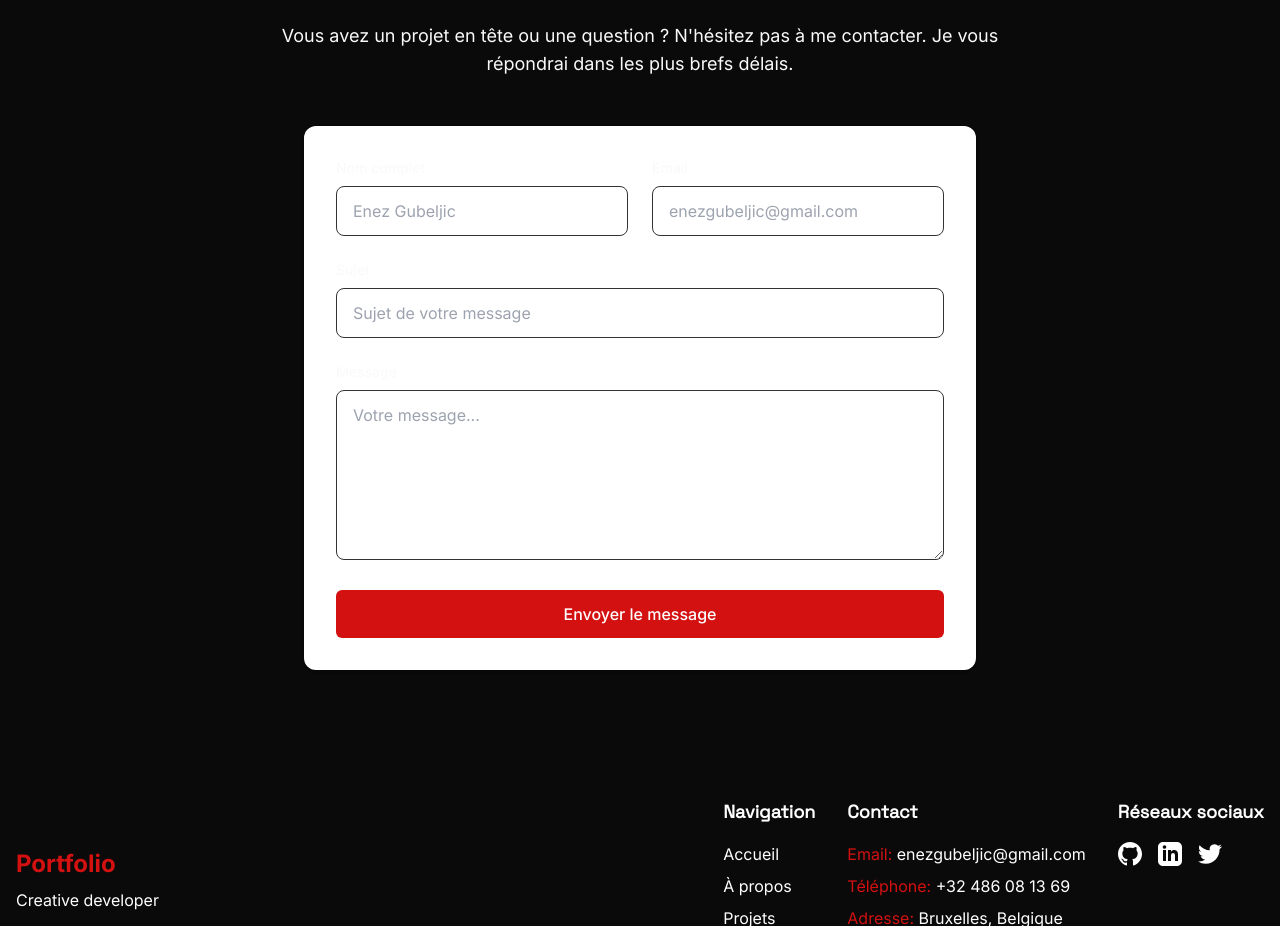
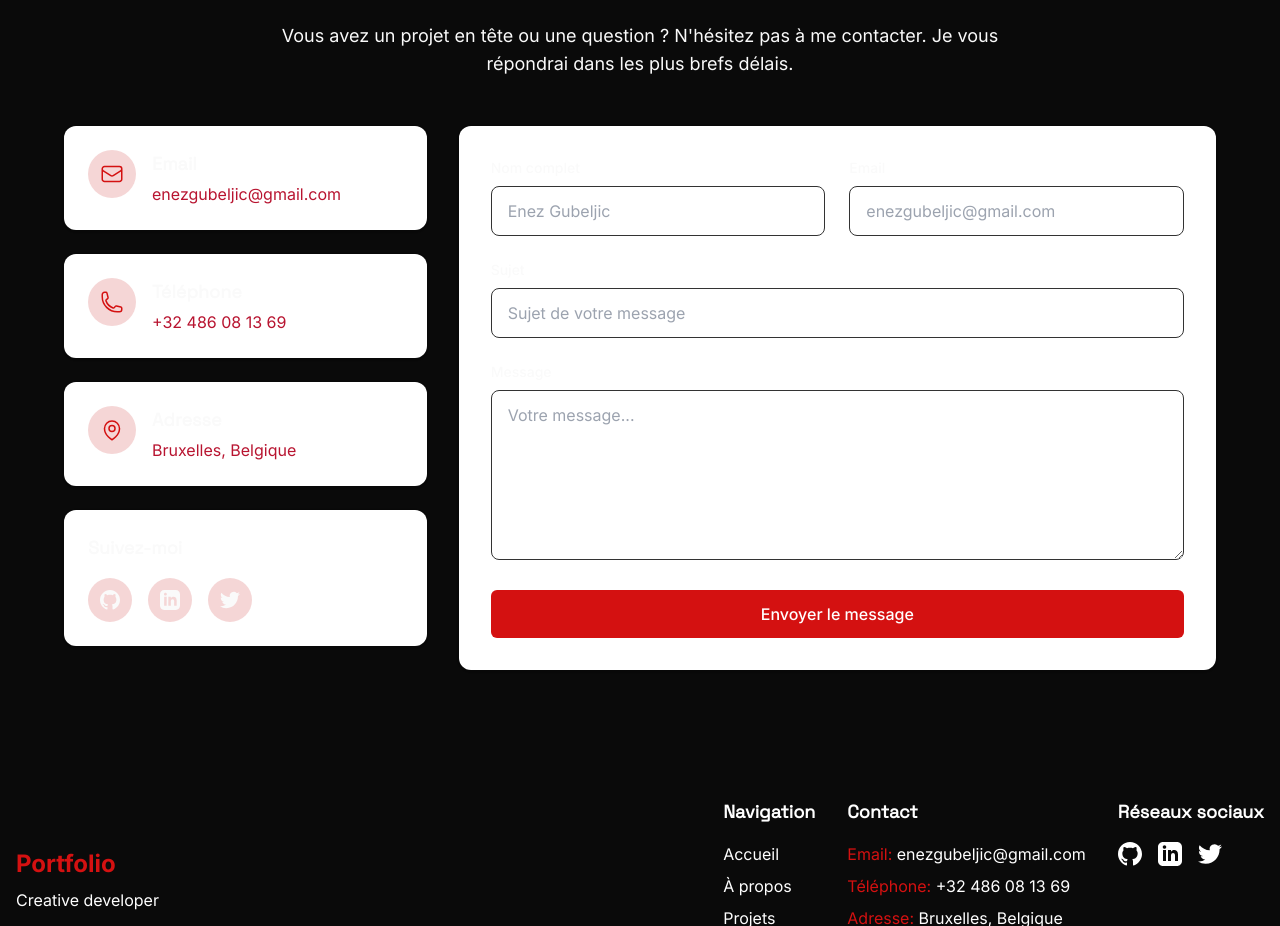
Before and after one commit to EEnez/portfolio, a Next.js app: page / in a window 1280 px wide. Shown: the part 4320-5246 px from the top of the page. Built offline with nearby package versions, Linux system fonts and the light colour scheme.

Commit message:
Fix contact form fix

```diff
--- a/src/components/Contact.tsx
+++ b/src/components/Contact.tsx
@@ -1,6 +1,9 @@
 "use client";
 
 import { useState } from 'react';
+import { motion } from 'framer-motion';
+import { useInView } from 'react-intersection-observer';
+import { EnvelopeIcon, PhoneIcon, MapPinIcon } from '@heroicons/react/24/outline';
 
 export default function Contact() {
   console.log('Contact component rendering...'); // Test if component renders
@@ -16,7 +19,12 @@ export default function Contact() {
   const [submitSuccess, setSubmitSuccess] = useState(false);
   const [submitError, setSubmitError] = useState('');
 
-  const handleChange = (e: React.ChangeEvent<HTMLInputElement | HTMLTextAreaElement>) => {
+  const [ref, inView] = useInView({
+    triggerOnce: true,
+    threshold: 0.1,
+  });
+
+  const handleChange = (e: React.ChangeEvent<HTMLInputElement | HTMLTextAreaElement | HTMLSelectElement>) => {
     const { name, value } = e.target;
     setFormData(prev => ({ ...prev, [name]: value }));
   };
@@ -65,6 +73,42 @@ export default function Contact() {
     }
   };
 
+  const contactInfo = [
+    {
+      icon: <EnvelopeIcon className="h-6 w-6" />,
+      title: 'Email',
+      content: 'enezgubeljic@gmail.com',
+      link: 'mailto:enezgubeljic@gmail.com',
+    },
+    {
+      icon: <PhoneIcon className="h-6 w-6" />,
+      title: 'Téléphone',
+      content: '+32 486 08 13 69',
+      link: 'tel:+32486081369',
+    },
+    {
+      icon: <MapPinIcon className="h-6 w-6" />,
+      title: 'Adresse',
+      content: 'Bruxelles, Belgique',
+      link: 'https://maps.google.com/?q=Bruxelles,Belgique',
+    },
+  ];
+
+  const containerVariants = {
+    hidden: { opacity: 0 },
+    visible: {
+      opacity: 1,
+      transition: {
+        staggerChildren: 0.1,
+      },
+    },
+  };
+
+  const itemVariants = {
+    hidden: { opacity: 0, y: 20 },
+    visible: { opacity: 1, y: 0, transition: { duration: 0.5 } },
+  };
+
   return (
     <section id="contact" className="py-16 md:py-20">
       <div className="container mx-auto px-4">
@@ -76,11 +120,89 @@ export default function Contact() {
           Vous avez un projet en tête ou une question ? N&apos;hésitez pas à me contacter. Je vous répondrai dans les plus brefs délais.
         </p>
 
-        <div className="max-w-2xl mx-auto">
+        <div className="grid grid-cols-1 lg:grid-cols-3 gap-6 md:gap-8 max-w-6xl mx-auto">
+
+          <motion.div
+            ref={ref}
+            variants={containerVariants}
+            initial="hidden"
+            animate={inView ? "visible" : "hidden"}
+            className="lg:col-span-1 space-y-4 md:space-y-6"
+          >
+            {contactInfo.map((info) => (
+              <motion.a
+                key={info.title}
+                href={info.link}
+                target="_blank"
+                rel="noopener noreferrer"
+                variants={itemVariants}
+                className="flex items-start p-6 bg-white dark:bg-dark rounded-xl shadow-subtle hover:shadow-lg transition-shadow"
+              >
+                <div className="p-3 bg-border-light text-primary rounded-full mr-4">
+                  {info.icon}
+                </div>
+                <div>
+                  <h3 className="font-semibold text-lg mb-1">{info.title}</h3>
+                  <p className="text-secondary">{info.content}</p>
+                </div>
+              </motion.a>
+            ))}
+
+            <motion.div
+              variants={itemVariants}
+              className="p-6 bg-white dark:bg-dark rounded-xl shadow-subtle mt-8"
+            >
+              <h3 className="font-semibold text-lg mb-4">Suivez-moi</h3>
+              <div className="flex space-x-4">
+                <a
+                  href="https://github.com/EEnez"
+                  target="_blank"
+                  rel="noopener noreferrer"
+                  className="p-3 bg-border-light dark:bg-border rounded-full hover:bg-primary/10 hover:text-primary transition-colors "
+                >
+                  <svg className="h-5 w-5" fill="currentColor" viewBox="0 0 24 24">
+                    <path d="M12 0c-6.626 0-12 5.373-12 12 0 5.302 3.438 9.8 8.207 11.387.599.111.793-.261.793-.577v-2.234c-3.338.726-4.033-1.416-4.033-1.416-.546-1.387-1.333-1.756-1.333-1.756-1.089-.745.083-.729.083-.729 1.205.084 1.839 1.237 1.839 1.237 1.07 1.834 2.807 1.304 3.492.997.107-.775.418-1.305.762-1.604-2.665-.305-5.467-1.334-5.467-5.931 0-1.311.469-2.381 1.236-3.221-.124-.303-.535-1.524.117-3.176 0 0 1.008-.322 3.301 1.23.957-.266 1.983-.399 3.003-.404 1.02.005 2.047.138 3.006.404 2.291-1.552 3.297-1.23 3.297-1.23.653 1.653.242 2.874.118 3.176.77.84 1.235 1.911 1.235 3.221 0 4.609-2.807 5.624-5.479 5.921.43.372.823 1.102.823 2.222v3.293c0 .319.192.694.801.576 4.765-1.589 8.199-6.086 8.199-11.386 0-6.627-5.373-12-12-12z" />
+                  </svg>
+                </a>
+                <a
+                  href="https://www.linkedin.com/in/enez-gubeljic-76313229b"
+                  target="_blank"
+                  rel="noopener noreferrer"
+                  className="p-3 bg-border-light dark:bg-border rounded-full hover:bg-primary/10 hover:text-primary transition-colors"
+                >
+                  <svg className="h-5 w-5" fill="currentColor" viewBox="0 0 24 24">
+                    <path d="M19 0h-14c-2.761 0-5 2.239-5 5v14c0 2.761 2.239 5 5 5h14c2.762 0 5-2.239 5-5v-14c0-2.761-2.238-5-5-5zm-11 19h-3v-11h3v11zm-1.5-12.268c-.966 0-1.75-.79-1.75-1.764s.784-1.764 1.75-1.764 1.75.79 1.75 1.764-.783 1.764-1.75 1.764zm13.5 12.268h-3v-5.604c0-3.368-4-3.113-4 0v5.604h-3v-11h3v1.765c1.396-2.586 7-2.777 7 2.476v6.759z" />
+                  </svg>
+                </a>
+                <a
+                  href="https://x.com/Enez_Gubeljic"
+                  target="_blank"
+                  rel="noopener noreferrer"
+                  className="p-3 bg-border-light dark:bg-border rounded-full hover:bg-primary/10 hover:text-primary transition-colors"
+                >
+                  <svg className="h-5 w-5" fill="currentColor" viewBox="0 0 24 24">
+                    <path d="M23.953 4.57a10 10 0 01-2.825.775 4.958 4.958 0 002.163-2.723c-.951.555-2.005.959-3.127 1.184a4.92 4.92 0 00-8.384 4.482C7.69 8.095 4.067 6.13 1.64 3.162a4.822 4.822 0 00-.666 2.475c0 1.71.87 3.213 2.188 4.096a4.904 4.904 0 01-2.228-.616v.06a4.923 4.923 0 003.946 4.827 4.996 4.996 0 01-2.212.085 4.936 4.936 0 004.604 3.417 9.867 9.867 0 01-6.102 2.105c-.39 0-.779-.023-1.17-.067a13.995 13.995 0 007.557 2.209c9.053 0 13.998-7.496 13.998-13.985 0-.21 0-.42-.015-.63A9.935 9.935 0 0024 4.59z" />
+                  </svg>
+                </a>
+              </div>
+            </motion.div>
+          </motion.div>
+
+
+          <motion.div
+            variants={itemVariants}
+            initial="hidden"
+            animate={inView ? "visible" : "hidden"}
+            className="lg:col-span-2 bg-white dark:bg-dark rounded-xl shadow-subtle p-6 md:p-8"
+          >
             {submitSuccess ? (
-            <div className="bg-green-100 dark:bg-green-900/30 text-green-800 dark:text-green-200 p-4 rounded-lg mb-6">
+              <motion.div
+                initial={{ opacity: 0, scale: 0.9 }}
+                animate={{ opacity: 1, scale: 1 }}
+                className="bg-green-100 dark:bg-green-900/30 text-green-800 dark:text-green-200 p-4 rounded-lg mb-6"
+              >
                 Votre message a été envoyé avec succès ! Je vous répondrai dès que possible.
-            </div>
+              </motion.div>
             ) : null}
 
             {submitError ? (
@@ -89,7 +211,7 @@ export default function Contact() {
               </div>
             ) : null}
 
-          <form onSubmit={handleSubmit} className="space-y-6 bg-white dark:bg-dark rounded-xl shadow-subtle p-6 md:p-8">
+            <form onSubmit={handleSubmit} className="space-y-6">
               <div className="grid grid-cols-1 md:grid-cols-2 gap-6">
                 <div>
                   <label htmlFor="name" className="block text-sm font-medium mb-2">
@@ -155,16 +277,19 @@ export default function Contact() {
                 ></textarea>
               </div>
 
-            <button
+              <motion.button
                 type="submit"
                 disabled={isSubmitting}
                 className={`w-full px-6 py-3 bg-primary text-white rounded-md font-medium transition-colors ${
                   isSubmitting ? 'opacity-70 cursor-not-allowed' : 'hover:bg-interactive-hover'
                 }`}
+                whileHover={!isSubmitting ? { scale: 1.02 } : {}}
+                whileTap={!isSubmitting ? { scale: 0.98 } : {}}
               >
                 {isSubmitting ? 'Envoi en cours...' : 'Envoyer le message'}
-            </button>
+              </motion.button>
             </form>
+          </motion.div>
         </div>
       </div>
     </section>
```
Lines whose indentation alone changed are shown as unchanged.
